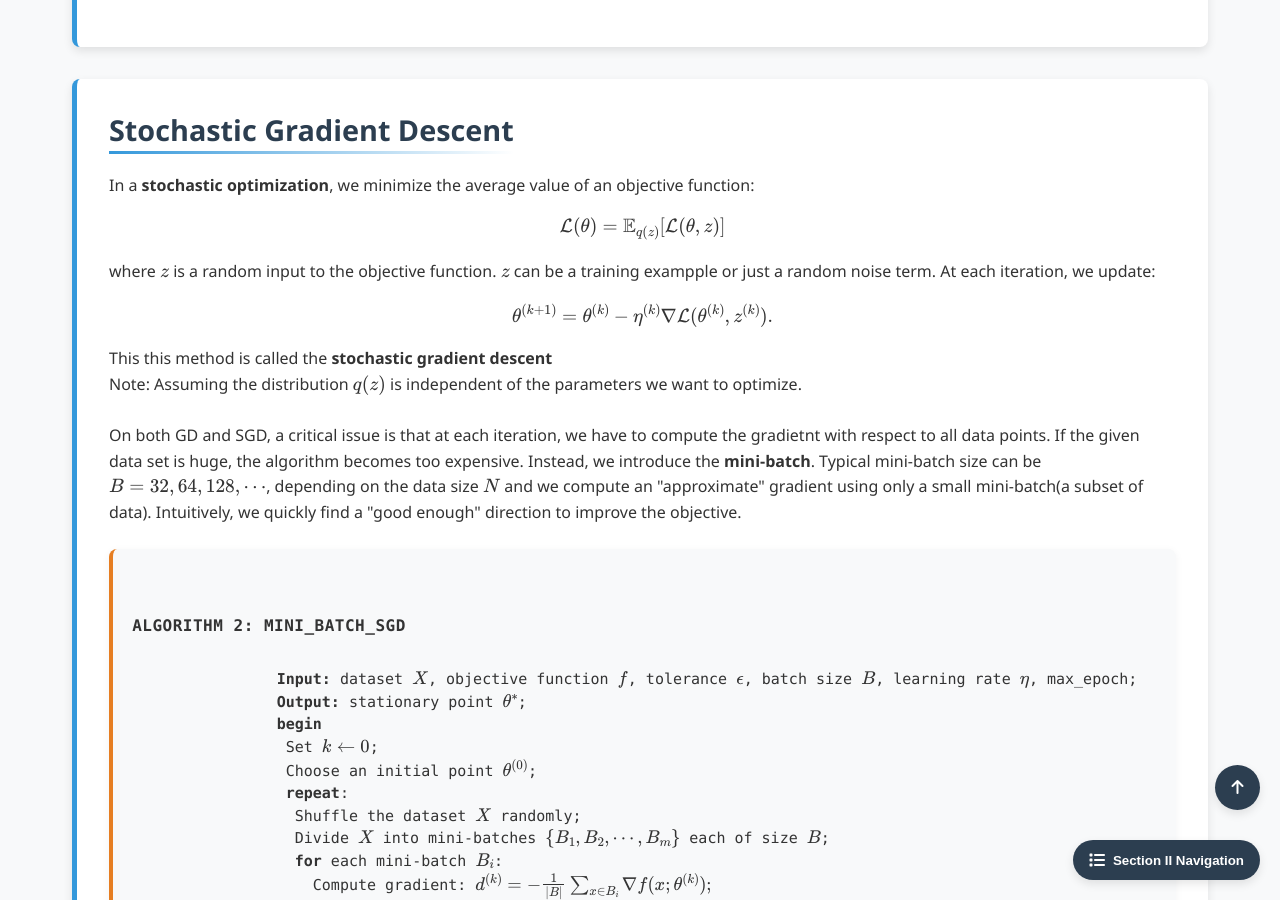
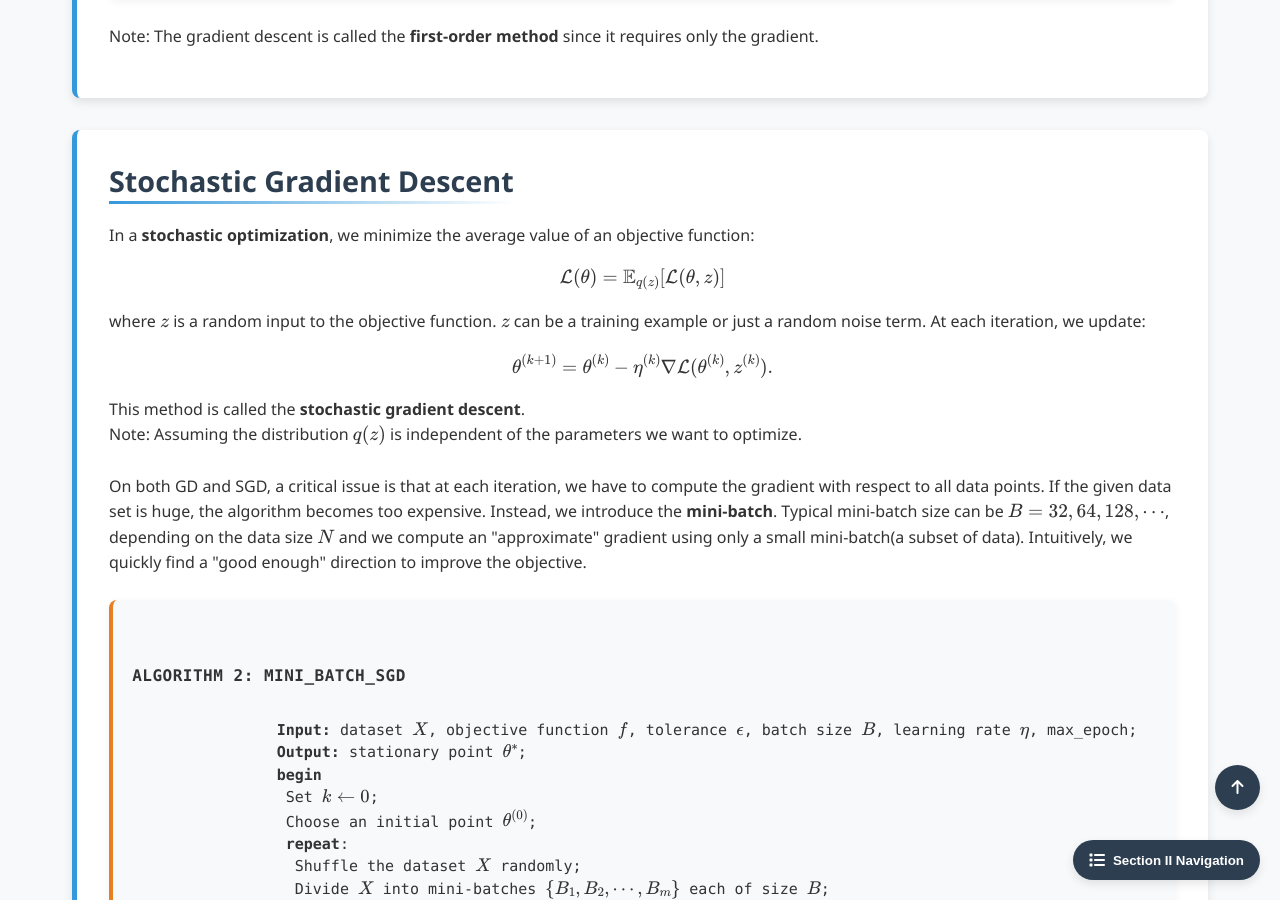
Before and after one commit to Yusukey01/yusukey01.github.io, a Jekyll site: the page built from Mathematics/Calculus/gradient.html, in a window 1280 px wide and 900 px high, scrolled down 5256 px. Built offline with Jekyll 4.4.1, drawn with Linux system fonts in a browser that asks for light colours; some of the changed text lies outside the part shown.

Commit message:
Updated Section 2-7

```diff
--- a/Mathematics/Calculus/gradient.html
+++ b/Mathematics/Calculus/gradient.html
@@ -166,7 +166,10 @@ uses_python: true
             A point \(\theta^*\) is a local minimum if:
             <br>
             \[
-            \exists \, \delta > 0, \, \forall \, \theta \in \Theta \text{ s.t. } \| \theta - \theta^* \| < \delta, \, \mathcal{L}(\theta^*) \leq  \mathcal{L}(\theta).
+            \begin{align*}
+            &\exists \, \delta > 0, \, \forall \, \theta \in \Theta \text{ s.t. } \\\\
+            &\| \theta - \theta^* \| < \delta, \, \mathcal{L}(\theta^*) \leq  \mathcal{L}(\theta).
+            \end{align*}
             \]
             For a continuously twice differentiable function \(\mathcal{L}(\theta)\), to confirm that \(\theta^*\) is a local
             minimum, following two conditions must be satisfied:
@@ -361,23 +364,23 @@ uses_python: true
             </p>
         </section>
 
-        <section id="agd" class="section-content">
+        <section id="sgd" class="section-content">
             <h2>Stochastic Gradient Descent</h2>
             <p>
             In a <strong>stochastic optimization</strong>, we minimize the average value of an objective function:
             \[
             \mathcal{L}(\theta) = \mathbb{E }_{q(z)}[\mathcal{L}(\theta, z)]
             \]
-            where \(z\) is a random input to the objective function. \(z\) can be a training exampple or just a random noise term.
+            where \(z\) is a random input to the objective function. \(z\) can be a training example or just a random noise term.
             At each iteration, we update:
             \[
             \theta^{(k+1)} = \theta^{(k)} - \eta^{(k)} \nabla \mathcal{L}(\theta^{(k)}, z^{(k)}).
             \]
-            This this method is called the <strong>stochastic gradient descent</strong>
+            This method is called the <strong>stochastic gradient descent</strong>.
             <br>
             Note: Assuming the distribution \(q(z)\) is independent of the parameters we want to optimize.
             <br><br>
-            On both GD and SGD, a critical issue is that at each iteration, we have to compute the gradietnt with respect to
+            On both GD and SGD, a critical issue is that at each iteration, we have to compute the gradient with respect to
             all data points. If the given data set is huge, the algorithm becomes too expensive.
             Instead, we introduce the <strong>mini-batch</strong>. Typical mini-batch size can be \(B = 32, 64, 128, \cdots\),
             depending on the data size \(N\) and we compute an "approximate" gradient using only a small mini-batch(a subset of data). Intuitively,
```
